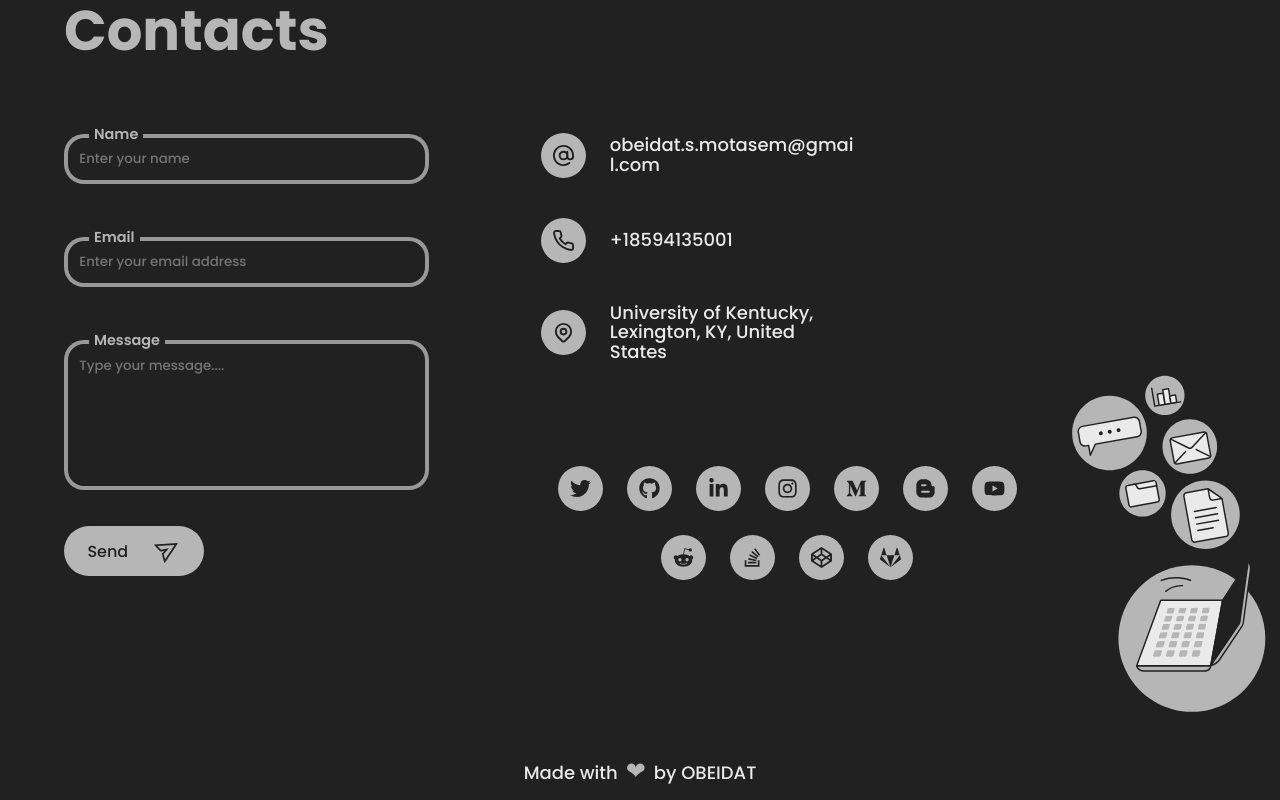
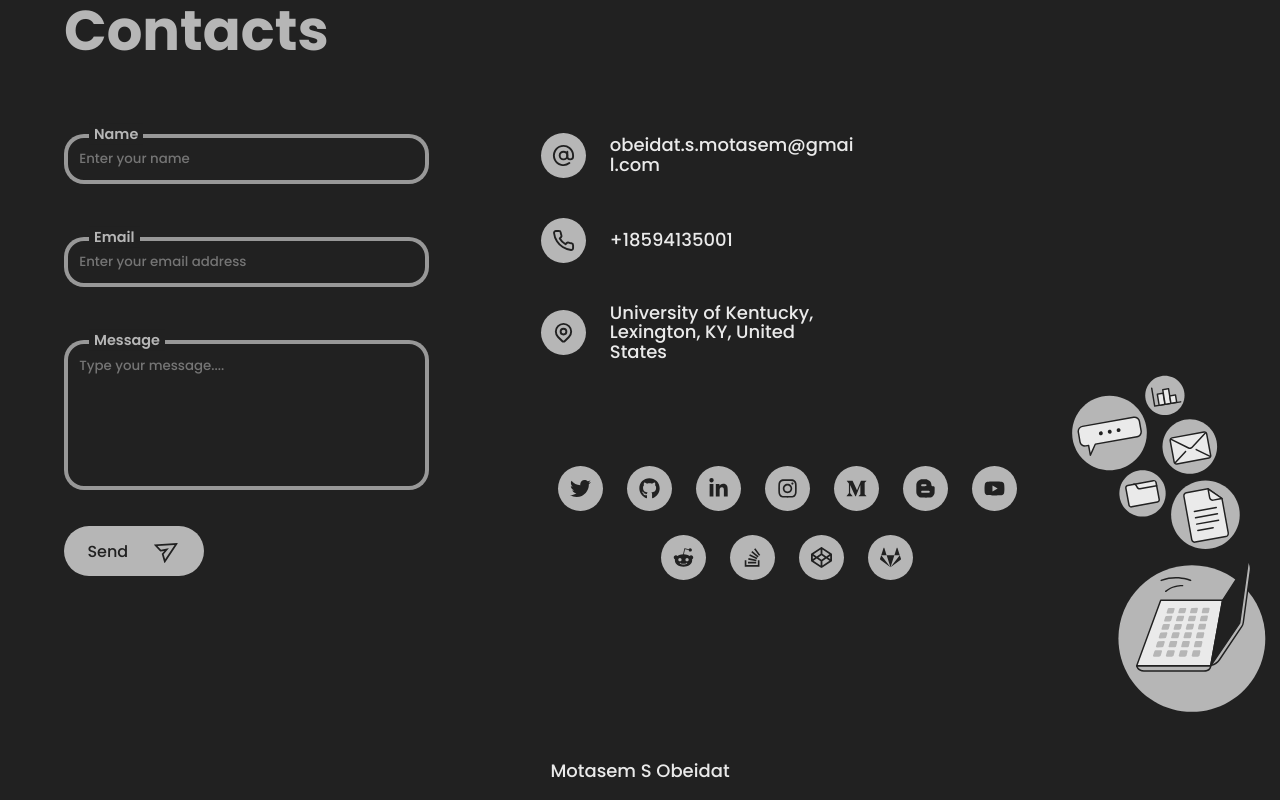
Before and after one commit to motasem-obeidat/motasem-obeidat.github.io-1, a React (Create React App) app: page / in a window 1280 px wide. Shown: the part 6961-7761 px from the top of the page. Built offline with nearby package versions, Linux system fonts and the light colour scheme; a web font is replaced by a local one.

Commit message:
Update Footer.js

```diff
--- a/src/components/Footer/Footer.js
+++ b/src/components/Footer/Footer.js
@@ -18,11 +18,7 @@
     return (
         <div className="footer" style={{backgroundColor: theme.secondary}}>
             <p style={{color: theme.tertiary}}>
-                Made with
-                <span style={{color: theme.primary, margin: '0 0.5rem -1rem 0.5rem'}}>
-                    ❤
-                </span>
-                 by {shortname(headerData.name)}
+                Motasem S Obeidat
             </p>
         </div>
     )
```
